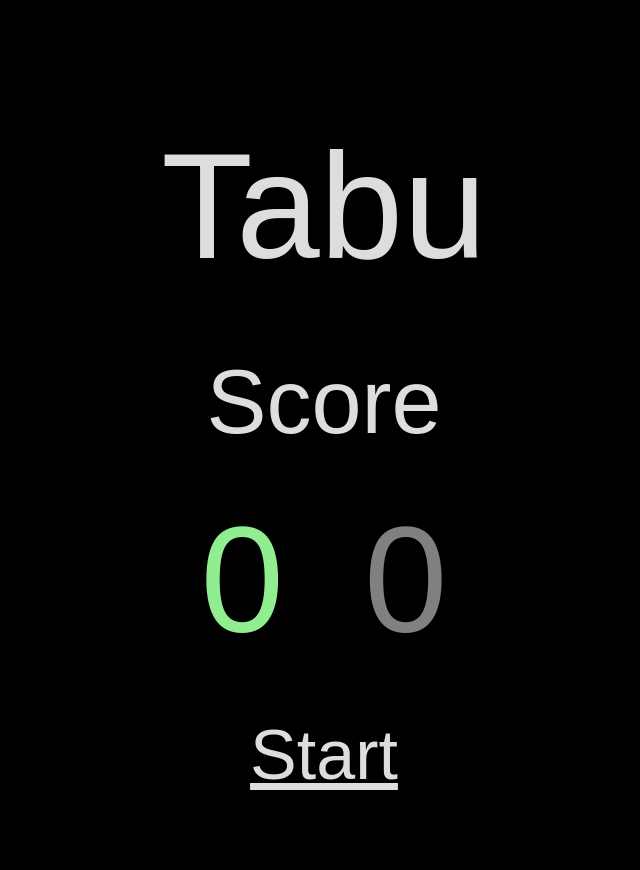
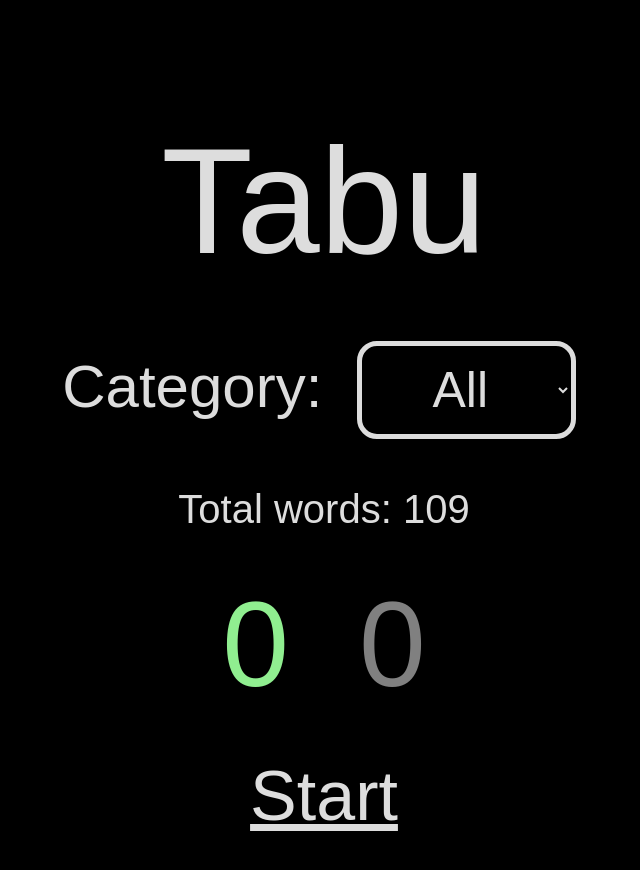
Before and after one commit to phuang1024/tabu, a plain HTML site: page index.html in a window 1280 px wide. Shown: the whole page, without its empty margins (316-956 px from the left). Drawn offline with Linux system fonts and the light colour scheme.

Commit message:
Added categories.

```diff
--- a/index.html
+++ b/index.html
@@ -10,22 +10,34 @@
         <h1>Tabu</h1>
         <br>
 
+        <div id="wordbank">
+            <div class="row">
+                <div>
+                    <label for="category">Category:</label>
+                    <select name="category" id="category" onclick="updateCategory()">
+                    </select>
+                </div>
+            </div>
+            <br>
+
+            <p id="wordCount" class="small"></p>
+            <br>
+        </div>
+
         <div id="timer">
             <h2 id="timeLeft" style="color: lightblue"></h2>
             <br>
         </div>
 
         <div id="score">
-            <h3>Score</h3>
             <div class="row">
-                <h1 id="score0" style="color: lightgreen;"></h1>
-                <h1 id="score1" style="color: lightgreen;"></h1>
+                <h2 id="score0" style="color: lightgreen;"></h2>
+                <h2 id="score1" style="color: lightgreen;"></h2>
             </div>
             <br>
         </div>
 
         <div id="currWord" style="text-align: center;">
-            <h3>Word</h3>
             <p id="targetWord" style="color: lightblue;"></p>
             <p id="tabu0" style="color: pink;"></p>
             <p id="tabu1" style="color: pink;"></p>
--- a/main.js
+++ b/main.js
@@ -4,6 +4,9 @@ let turn = 1;
 let score = [0, 0];
 let timeLeft = 0;
 let timerRun = null;
+
+let CURR_WORDS = [];
+let CATEGORIES = new Set();
 
 
 function shuffle(array) {
@@ -26,22 +29,57 @@ function shuffle(array) {
 }
 
 
+function createCategories() {
+    for (let i = 0; i < ALL_WORDS.length; i++) {
+        CATEGORIES.add(ALL_WORDS[i][7]);
+    }
+
+    // add categories to dropdown
+    let dropdown = document.getElementById("category");
+    function addCategory(category) {
+        let option = document.createElement("option");
+        option.value = category;
+        option.text = category;
+        dropdown.add(option);
+    }
+
+    addCategory("All");
+    for (let category of CATEGORIES) {
+        addCategory(category);
+    }
+}
+
 function getNextWord() {
-    if (wordIndex < 0 || wordIndex >= ALL_WORDS.length) {
+    if (wordIndex < 0 || wordIndex >= CURR_WORDS.length) {
         // Reshuffle and reset.
-        ALL_WORDS = shuffle(ALL_WORDS);
+        CURR_WORDS = shuffle(CURR_WORDS);
         wordIndex = 0;
     }
 
-    return ALL_WORDS[wordIndex++];
+    return CURR_WORDS[wordIndex++];
+}
+
+// sets CURR_WORDS and html of word count.
+function updateCategory() {
+    let category = document.getElementById("category").value;
+    CURR_WORDS = [];
+    for (let i = 0; i < ALL_WORDS.length; i++) {
+        if (category == "All" || ALL_WORDS[i][7] == category) {
+            CURR_WORDS.push(ALL_WORDS[i]);
+        }
+    }
+
+    document.getElementById("wordCount").innerHTML = "Total words: " + CURR_WORDS.length;
 }
 
 function startGame() {
     setPlaying(true);
     turn = 1 - turn;
+
     timeLeft = 60;
     timer();
     timerRun = setInterval(timer, 1000);
+
     setCurrWord(getNextWord());
 }
 
@@ -63,11 +101,13 @@ function setPlaying(playing) {
         get("buttons").style.display = "flex";
         get("startButton").style.display = "none";
         get("timer").style.display = "block";
+        get("category").disabled = true;
     } else {
         get("currWord").style.display = "none";
         get("buttons").style.display = "none";
         get("startButton").style.display = "block";
         get("timer").style.display = "none";
+        get("category").disabled = false;
     }
 
     // this is reversed bc we highlight the next player
@@ -87,7 +127,6 @@ function setCurrWord(word) {
     for (let i = 0; i < 5; i++) {
         document.getElementById("tabu" + i).innerHTML = word[i + 2];
     }
-    console.log(score);
     document.getElementById("score0").innerHTML = score[0];
     document.getElementById("score1").innerHTML = score[1];
 }
@@ -101,6 +140,8 @@ function playNextWord(skipped) {
 
 
 function main() {
+    createCategories();
+    updateCategory();
     setPlaying(false);
     setCurrWord(ALL_WORDS[0]);
 }
--- a/style.css
+++ b/style.css
@@ -7,13 +7,13 @@ body {
 }
 
 br {
-    margin-bottom: 60px;
+    margin-bottom: 35px;
 }
 
-h1, h2, h3, p, a {
+h1, h2, h3, p, a, label {
     color: #dddddd;
     font-weight: 400;
-    margin: 20px;
+    margin: 15px;
     text-align: center;
 }
 
@@ -29,7 +29,7 @@ h3 {
     font-size: 90px;
 }
 
-p {
+p, label {
     font-size: 60px;
     margin: 10px;
 }
@@ -37,6 +37,25 @@ p {
 a, .click {
     font-size: 70px;
     text-decoration: underline;
+}
+
+select {
+    background-color: black;
+    border: 5px solid #dddddd;
+    border-radius: 20px;
+    color: #dddddd;
+    font-family: Ubuntu, Arial;
+    font-size: 50px;
+    margin: 20px;
+    padding-top: 15px;
+    padding-bottom: 15px;
+    padding-left: 25px;
+    padding-right: 25px;
+    text-align: center;
+}
+
+.small {
+    font-size: 40px;
 }
 
 .click {
```
Also changed, not shown: 1 other file.
